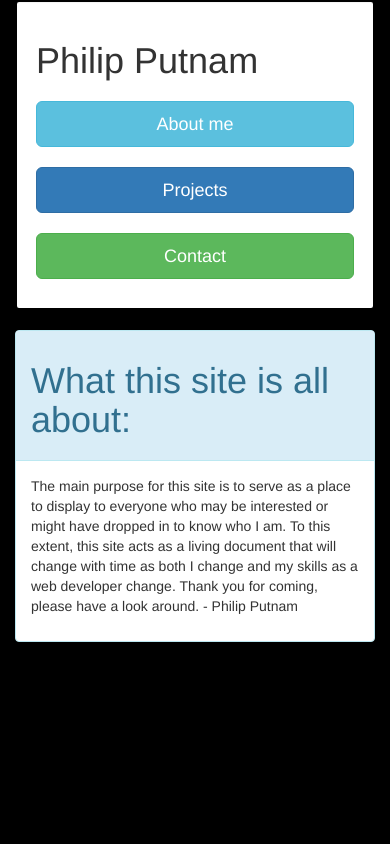
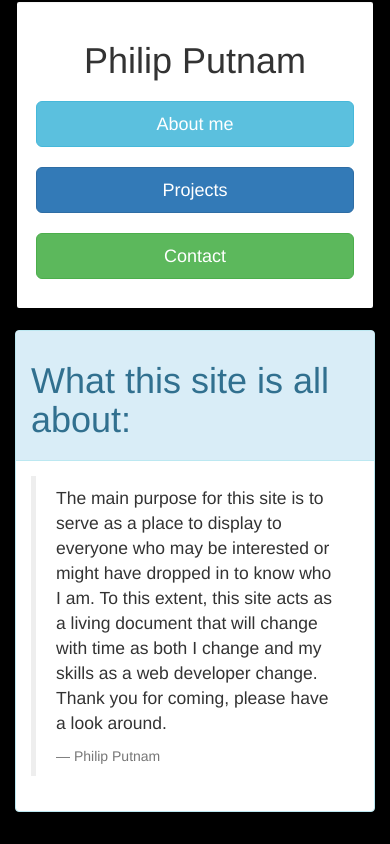
Before and after one commit to philip-putnam/profile-page, a plain HTML site: page index.html in a window 390 px wide. Drawn offline with Linux system fonts and the light colour scheme.

Commit message:
add media query to styles.css

```diff
--- a/css/styles.css
+++ b/css/styles.css
@@ -6,3 +6,8 @@ body {
   background-color: white;
   border: 2px solid black;
 }
+
+@media screen and (max-width: 992px) {
+  header h1 {
+    text-align: center;
+  }
--- a/index.html
+++ b/index.html
@@ -37,7 +37,10 @@
         </div>
 
         <div class="panel-body">
-          <p>The main purpose for this site is to serve as a place to display to everyone who may be interested or might have dropped in to know who I am. To this extent, this site acts as a living document that will change with time as both I change and my skills as a web developer change. Thank you for coming, please have a look around. - Philip Putnam</p>
+          <blockquote>
+            <p>The main purpose for this site is to serve as a place to display to everyone who may be interested or might have dropped in to know who I am. To this extent, this site acts as a living document that will change with time as both I change and my skills as a web developer change. Thank you for coming, please have a look around.</p>
+            <footer>Philip Putnam</footer>
+          </blockquote>
         </div>
 
 
```
Also changed, not shown: 1 other file.
